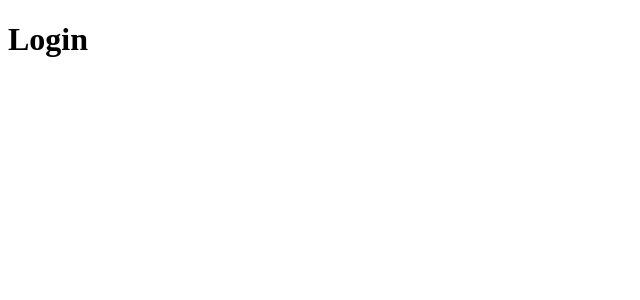
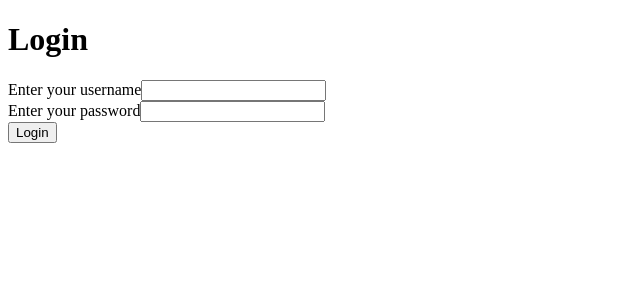
Before and after one commit to roselynle/meal-app-client, a React app: page /login in a window 1280 px wide. Shown: the top 300 px of the page, without its empty margins (0-640 px from the left). Built offline with nearby package versions, Linux system fonts and the light colour scheme.

Commit message:
basic structure for login form

```diff
--- /dev/null
+++ b/src/components/LoginForm/index.js
@@ -0,0 +1,26 @@
+import React, { useState }  from 'react';
+
+const LoginForm = () =>  {
+    const [state , setState] = useState({
+        username : "",
+        password : ""
+    })
+        return (
+            <div id="login-form">
+                <form>
+                    <div className="loginInput">
+                        <label htmlFor="username">Enter your username</label>
+                        <input type="text" name="username" />
+                    </div>
+                    <div className="loginInput">
+                        <label htmlFor="password">Enter your password</label>
+                        <input type="password" name="password" />
+                    </div>
+                    <div className="loginInput">
+                        <input id="submit-btn" type="submit" value="Login" />
+                    </div>
+                </form>
+            </div>
+        )
+}
+export default LoginForm;
--- a/src/components/index.js
+++ b/src/components/index.js
@@ -1,3 +1,4 @@
 
 export { default as RecipeCards } from './RecipeCards'
 export { default as MealCards } from './MealCards'
+export { default as LoginForm } from './LoginForm'
--- a/src/pages/Login/index.js
+++ b/src/pages/Login/index.js
@@ -1,9 +1,11 @@
 import React from "react";
+import { LoginForm } from "../../components";
 
 const Login = () => {
     return (
         <>
             <h1>Login</h1>
+            <LoginForm/>
         </>
     );
 };
```
